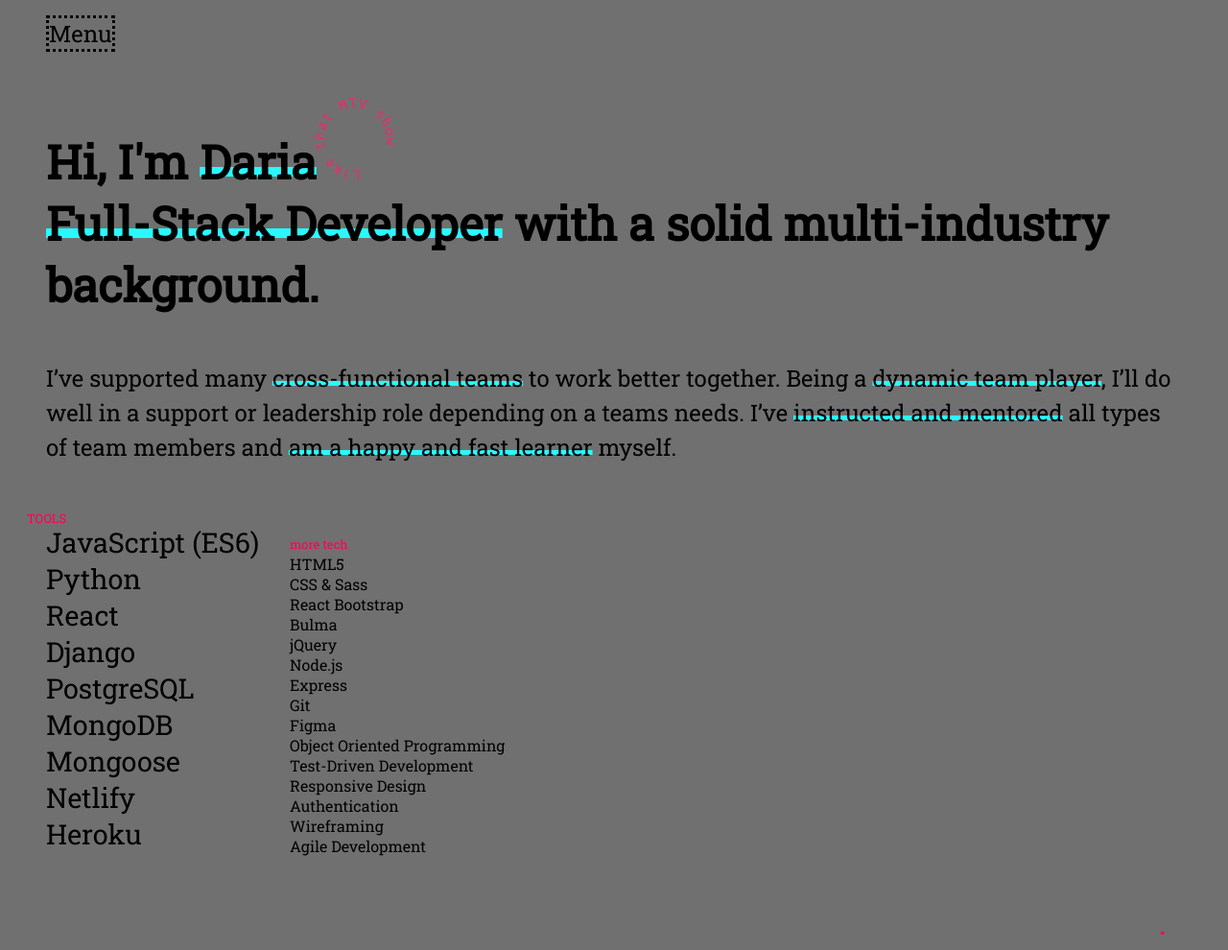
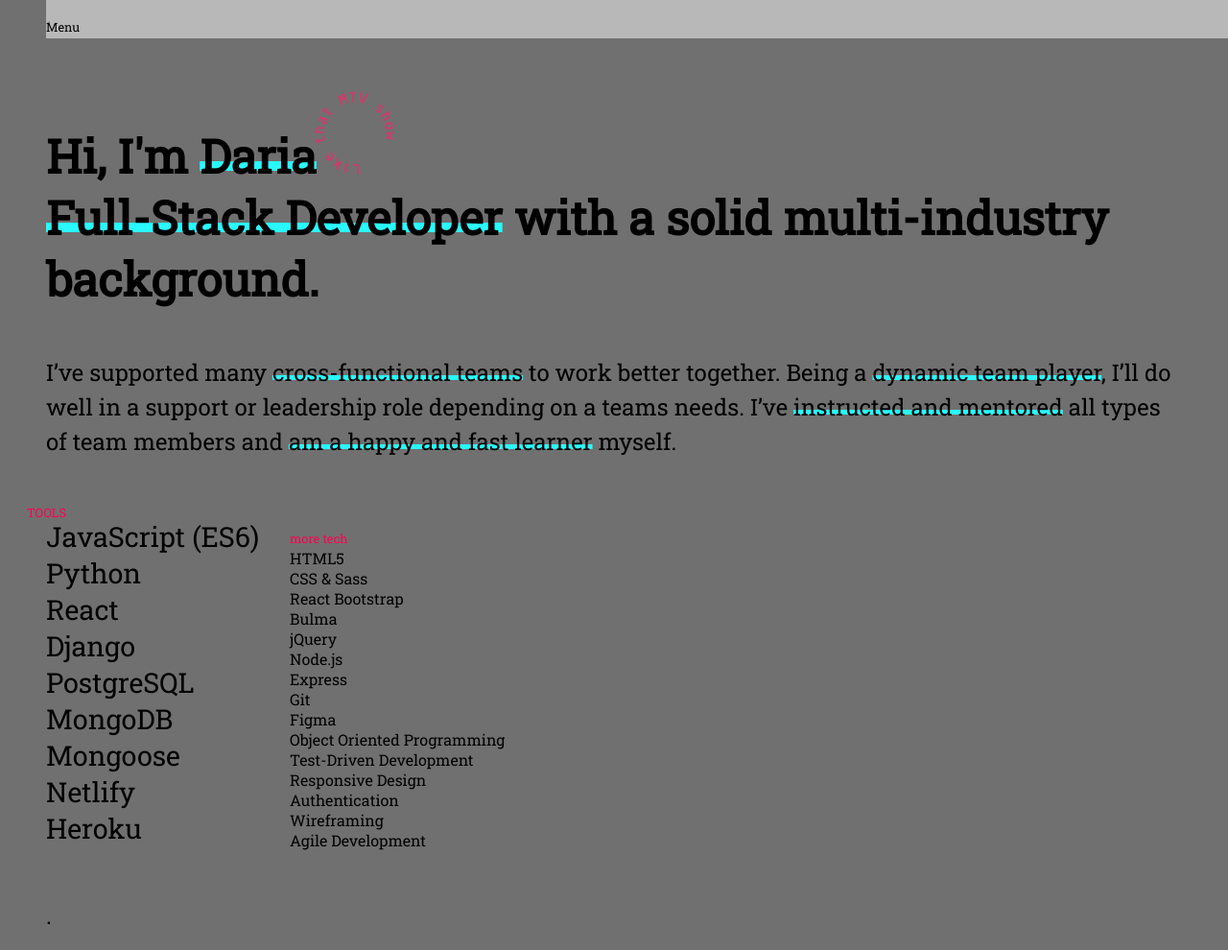
Before and after one commit to daria-kafler/Daria-portfolio, a plain HTML site: page index.html in a window 1280 px wide. Shown: the top 990 px of the page at 96% size. Drawn offline with Linux system fonts and the light colour scheme.

Commit message:
styling for menu button

```diff
--- a/index.html
+++ b/index.html
@@ -21,7 +21,7 @@
         </div>
         <button class="menu-button" onClick="openNav()">Menu</button>
     </nav>
-    <a id="about-and-tech"></a>
+    <a id="about-and-tech">.</a>
     <section class="hero">
         <H1>Hi, I'm <em>Daria</em>
             <svg class="svg-hero"
@@ -218,7 +218,7 @@
         </div>
     </section>
     </section>
-        <a id="projects"></a>
+        <a id="projects">.</a>
         <marquee width="100vw" direction="left" height="50px">
         <ul>
             <li>Fresh summer crop</li>
--- a/styles/style.css
+++ b/styles/style.css
@@ -49,7 +49,11 @@ em {
 }
 
 nav {
-    padding: 1rem 0 3rem 0;
+    padding-top: 0.5rem;
+    position: fixed;
+    z-index: 99;
+    background-color: rgba(255, 255, 255, 0.5);
+    width: 100%;
 }
 
 ul, li {
@@ -58,15 +62,19 @@ ul, li {
 
 .menu-button {
     background: none;
-    border: 0.25ex dotted black;
-    border-radius: 0;
+    border: none;
     cursor: pointer;
-    font-size: var(--default-body-font-size);
-
+    font-size: var(--pseudo-class-font-size);
 }
-
+.menu-button:hover {
+    border: dotted var(--secondary-accent-color) 2px;
+}
+id {
+    padding-top: 0.5rem;
+}
 .hero {
     font-size: var(--hero-title-font-size);
+    margin-top: 4rem;
     padding-bottom: 3rem;
 }
 .svg-hero {
@@ -235,10 +243,10 @@ footer {
 .sidenav .closebtn {
     position: absolute;
     top: 0;
-    right: 272px;
+    right: 282px;
     font-size: 4rem;
     margin-left: 50px;
-    top: -20px;
+    top: -29px;
 }
 
 #topBtn {
```
